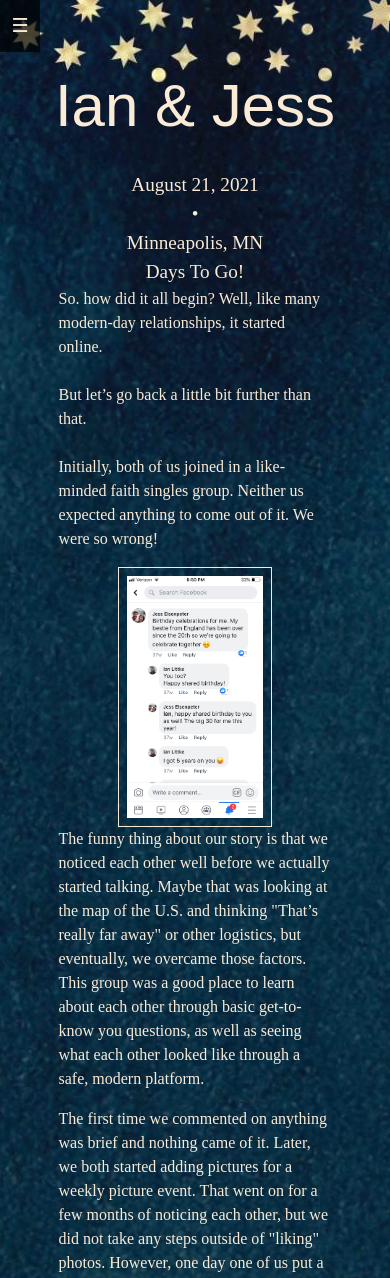
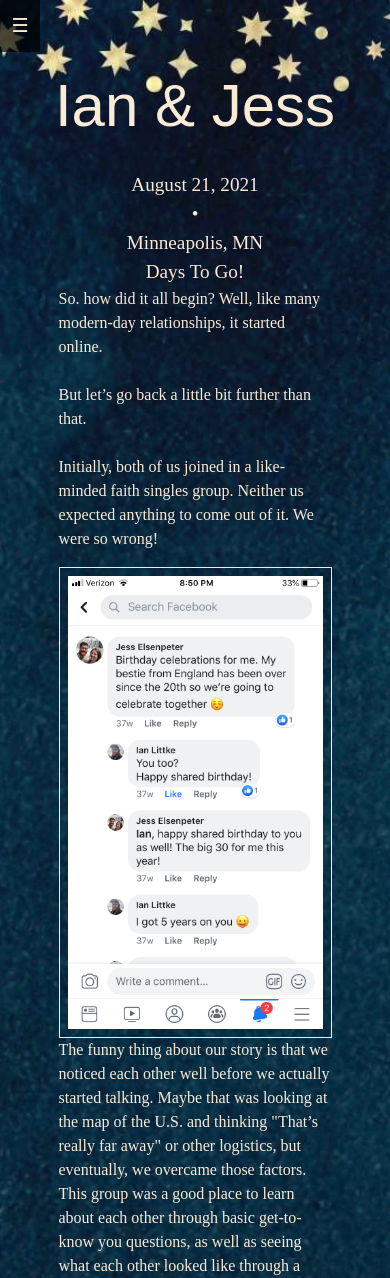
Before and after one commit to mowzie/weddingSite, a Python web app: template flask/templates/story.html in a window 390 px wide. Shown: the top 1278 px of the page. Run offline with Jinja, Linux system fonts and the light colour scheme; the template is opened without the code that fills it, so the values that code supplies are empty; some libraries are stand-ins or nearby versions; some web fonts are replaced.

Commit message:
fix image size in mobile

```diff
--- a/flask/templates/story.html
+++ b/flask/templates/story.html
@@ -13,7 +13,7 @@
   </span>
   <p></p>
   <div class="pure-g">
-    <div class="photo pure-u-1-2 pure-u-md-8-24 center margin-right">
+    <div class="photo pure-u-1 pure-u-md-8-24 center margin-right">
       <img src="../static/img/msg.png" class="pure-img">
     </div>
     <div class="pure-u-1 pure-u-md-11-24">
@@ -78,7 +78,7 @@
   </span>
   <p></p>
   <div class="pure-g">
-    <div class="photo pure-u-1-2 pure-u-md-8-24 center margin-right">
+    <div class="photo pure-u-1 pure-u-md-8-24 center margin-right">
       <img src="../static/img/welcome.jpg" class="pure-img">
     </div>
     <div class="pure-u-1 pure-u-md-14-24">
```
